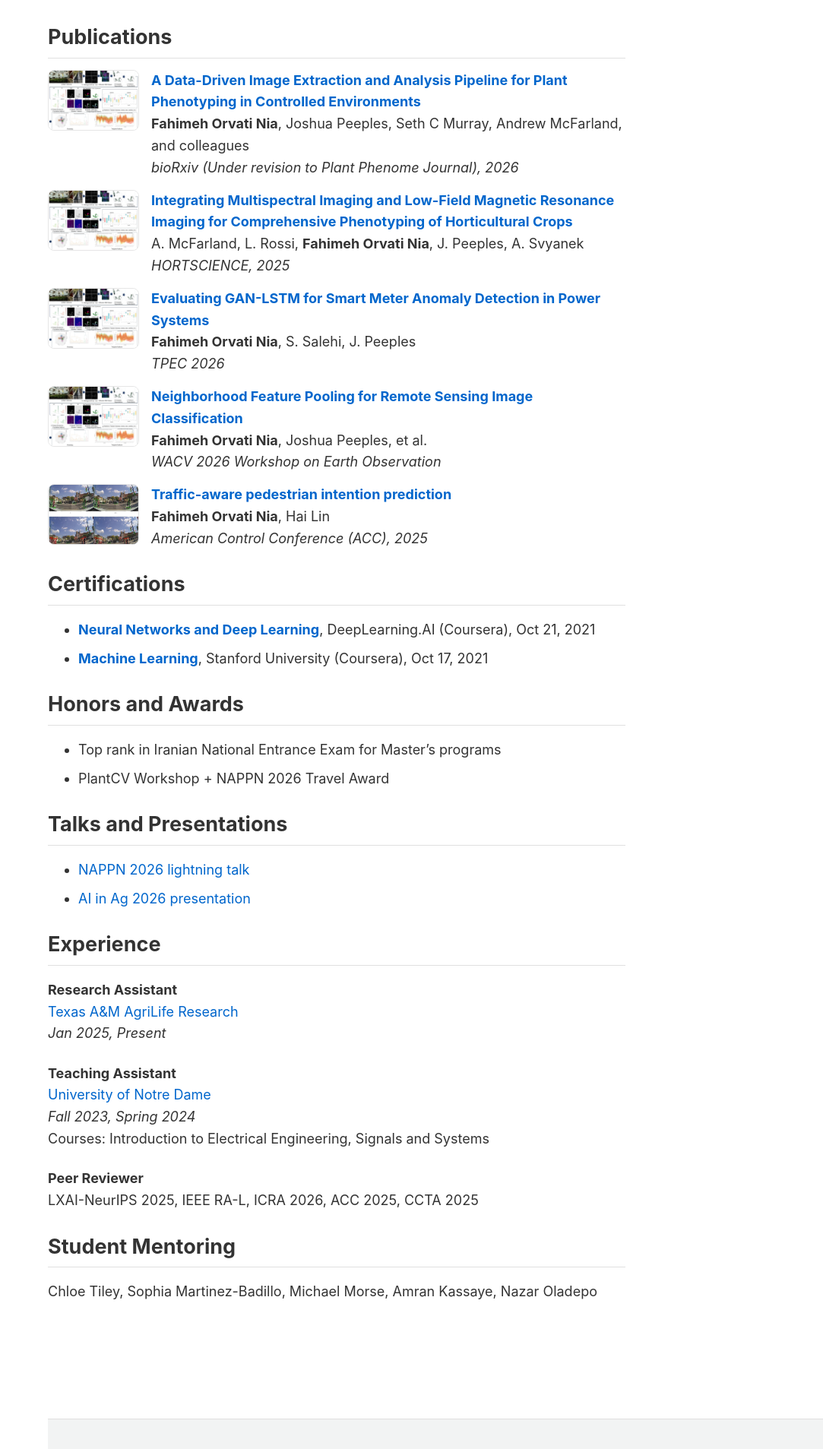
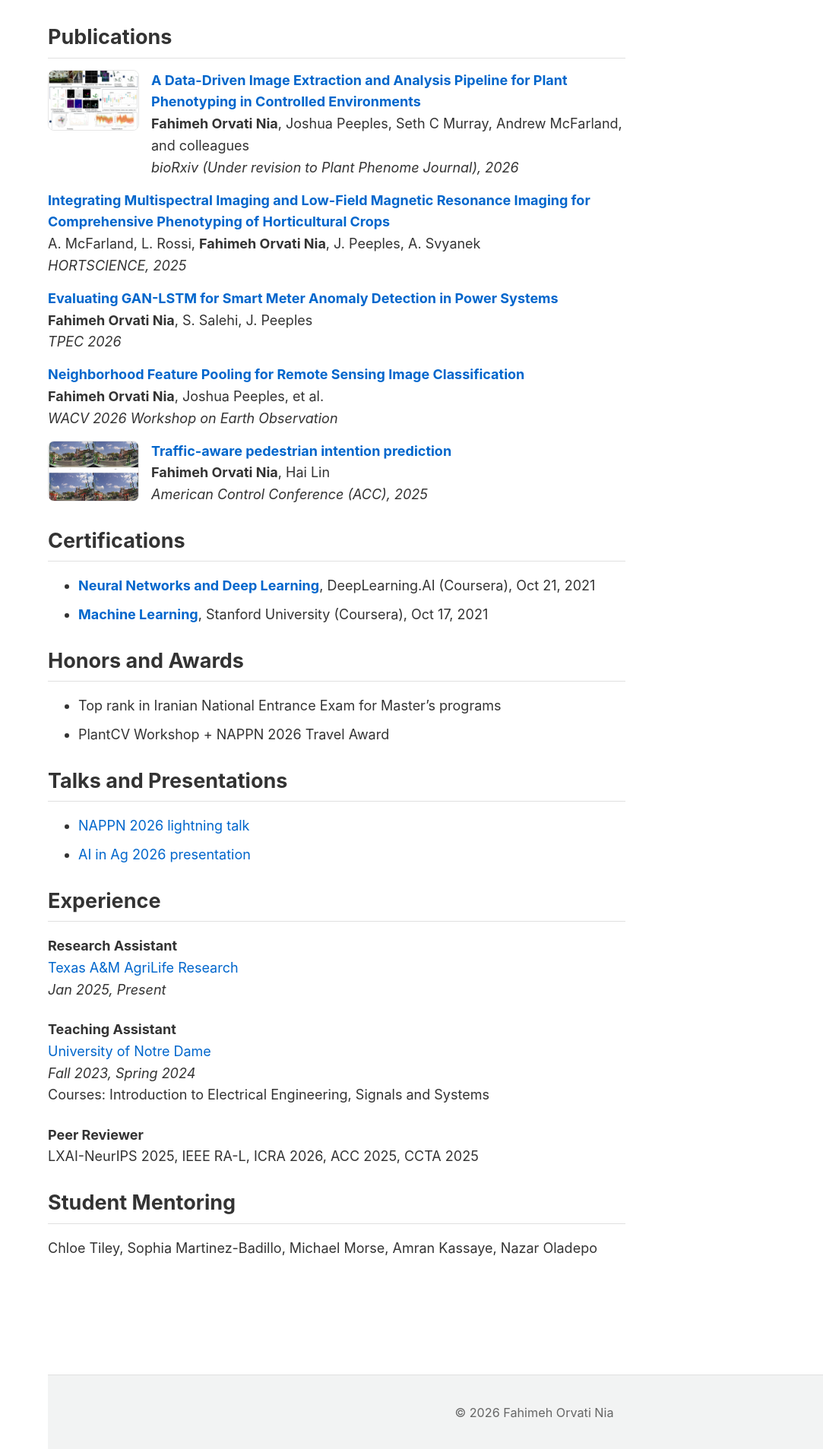
Before and after one commit to fahimehorvatinia/fahimehorvatinia.github.io, a Jekyll site: the page built from index.md, in a window 1280 px wide. Shown: the part 660-2567 px from the top of the page at 76% size, without its empty margins (197-1280 px from the left). Built offline with Jekyll 4.4.1, drawn with Linux system fonts in a browser that asks for light colours; some web fonts are replaced.

Commit message:
Fix publication images - flow image only for data-driven paper, acc image only for traffic paper

```diff
--- a/index.md
+++ b/index.md
@@ -68,9 +68,6 @@ Looking ahead, I aim to develop <strong>smart, automated plant phenotyping syste
 </div>
 
 <div style="display:flex; gap:16px; align-items:flex-start; margin: 14px 0;">
-  <div style="flex: 0 0 120px;">
-    <img src="{{ '/images/flow.jpg' | relative_url }}" alt="HORTSCIENCE" style="width:120px; height:80px; object-fit:cover; border-radius:8px; border:1px solid #e6e6e6;">
-  </div>
   <div style="flex: 1;">
     <div><a href="https://www.hortscience.org/"><strong>Integrating Multispectral Imaging and Low-Field Magnetic Resonance Imaging for Comprehensive Phenotyping of Horticultural Crops</strong></a></div>
     <div>A. McFarland, L. Rossi, <strong>Fahimeh Orvati Nia</strong>, J. Peeples, A. Svyanek</div>
@@ -79,9 +76,6 @@ Looking ahead, I aim to develop <strong>smart, automated plant phenotyping syste
 </div>
 
 <div style="display:flex; gap:16px; align-items:flex-start; margin: 14px 0;">
-  <div style="flex: 0 0 120px;">
-    <img src="{{ '/images/flow.jpg' | relative_url }}" alt="TPEC 2026" style="width:120px; height:80px; object-fit:cover; border-radius:8px; border:1px solid #e6e6e6;">
-  </div>
   <div style="flex: 1;">
     <div><a href="https://arxiv.org/abs/2601.09701"><strong>Evaluating GAN-LSTM for Smart Meter Anomaly Detection in Power Systems</strong></a></div>
     <div><strong>Fahimeh Orvati Nia</strong>, S. Salehi, J. Peeples</div>
@@ -90,9 +84,6 @@ Looking ahead, I aim to develop <strong>smart, automated plant phenotyping syste
 </div>
 
 <div style="display:flex; gap:16px; align-items:flex-start; margin: 14px 0;">
-  <div style="flex: 0 0 120px;">
-    <img src="{{ '/images/flow.jpg' | relative_url }}" alt="WACV 2026 Workshop" style="width:120px; height:80px; object-fit:cover; border-radius:8px; border:1px solid #e6e6e6;">
-  </div>
   <div style="flex: 1;">
     <div><a href="https://arxiv.org/abs/2510.25077"><strong>Neighborhood Feature Pooling for Remote Sensing Image Classification</strong></a></div>
     <div><strong>Fahimeh Orvati Nia</strong>, Joshua Peeples, et al.</div>
```
